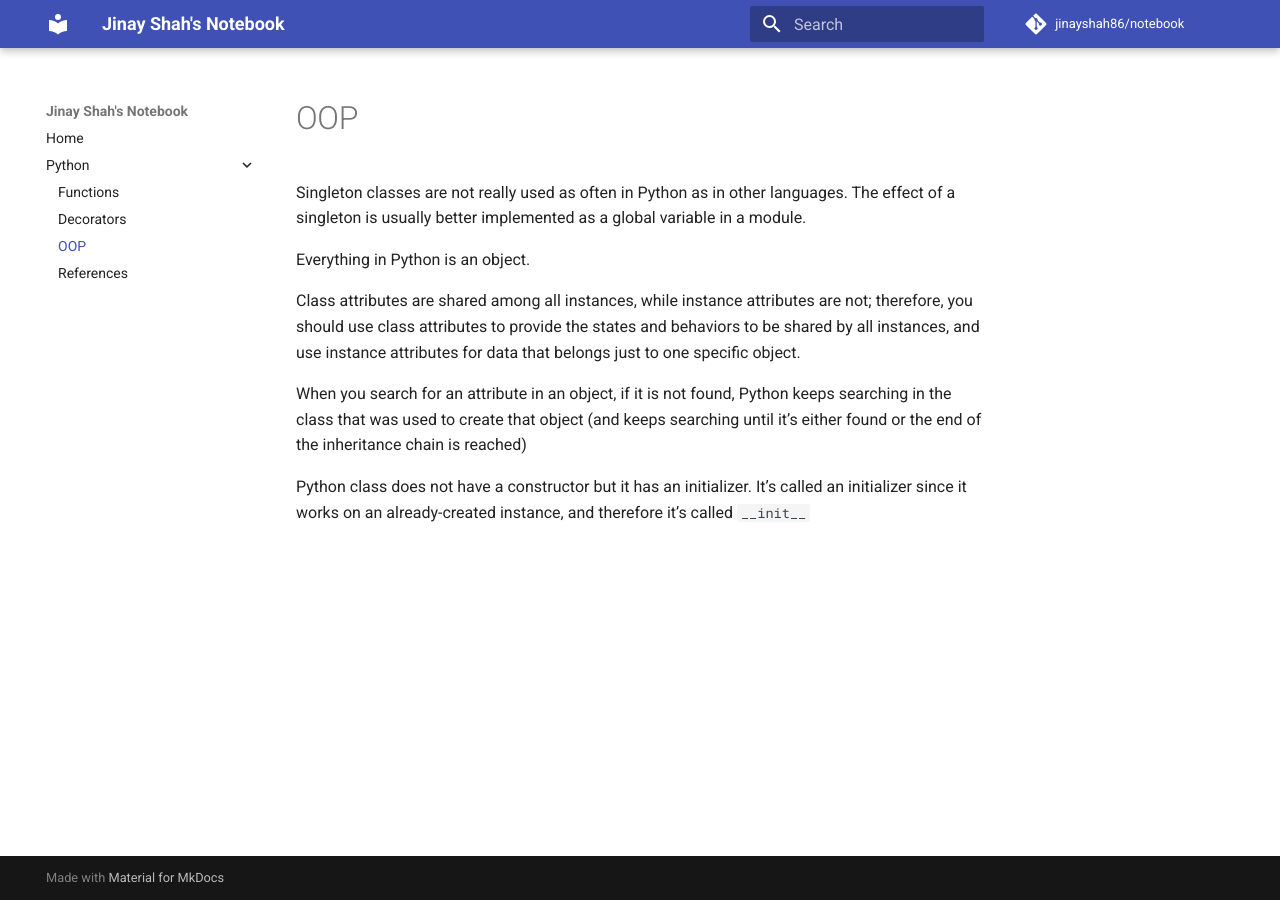
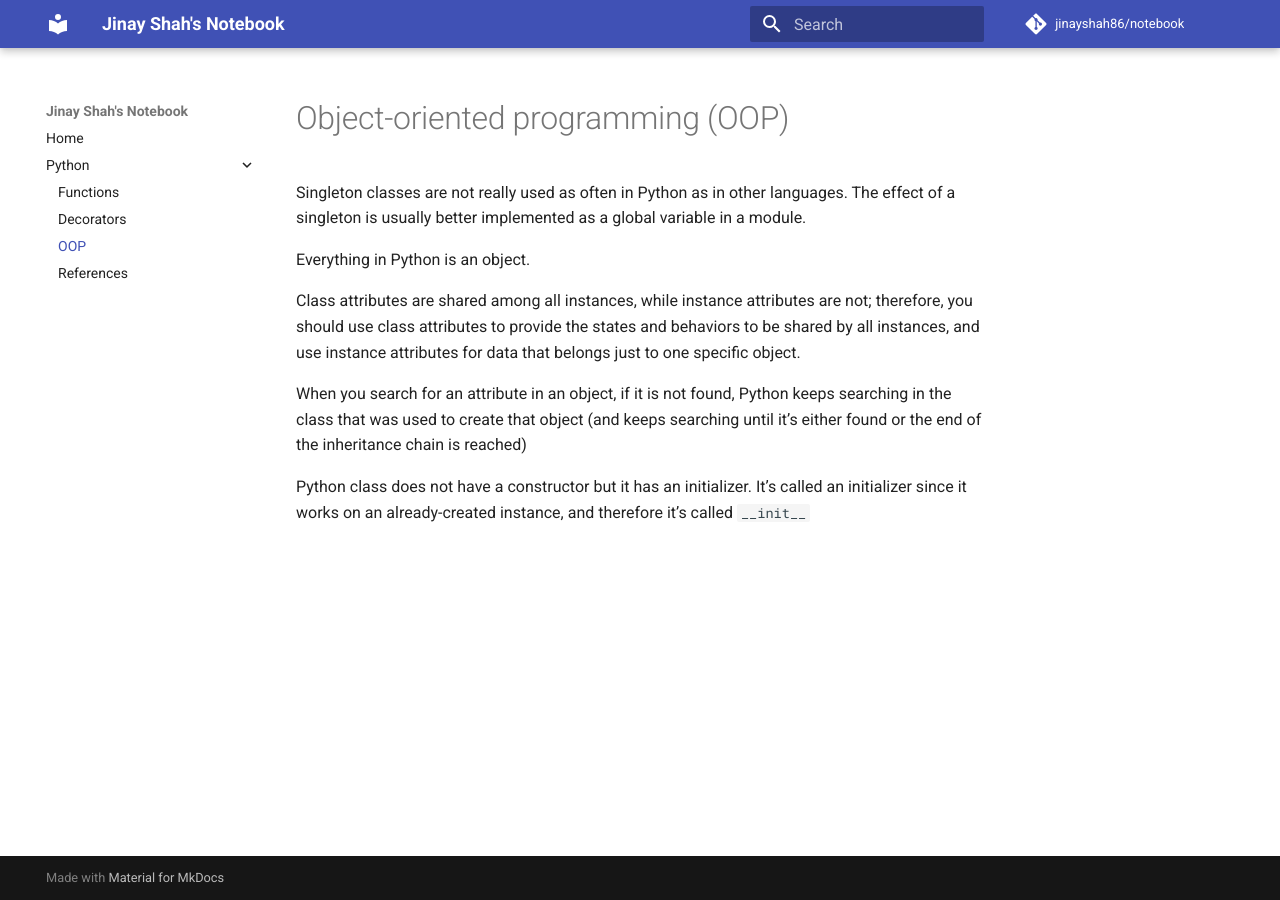
Before and after one commit to jinayshah86/notebook, an MkDocs documentation site: the page built from docs/python/oop.md, in a window 1280 px wide. Built offline with MkDocs 1.6.1 and Material for MkDocs 9.7.7, drawn with Linux system fonts in a browser that asks for light colours; comment, search, counter and statistics services are not loaded; some of the changed lines change nothing that is shown.

Commit message:
Python OOP title

```diff
--- a/docs/python/oop.md
+++ b/docs/python/oop.md
@@ -1,4 +1,4 @@
-title: Object-oriented programming (OOP)
+# Object-oriented programming (OOP)
 
 Singleton classes are not really used as often in Python as in other
 languages. The effect of a singleton is usually better implemented as a global
```
